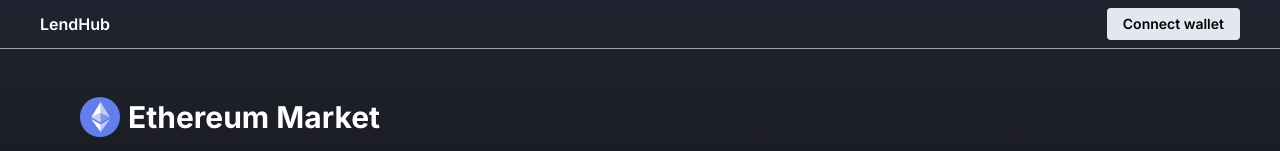
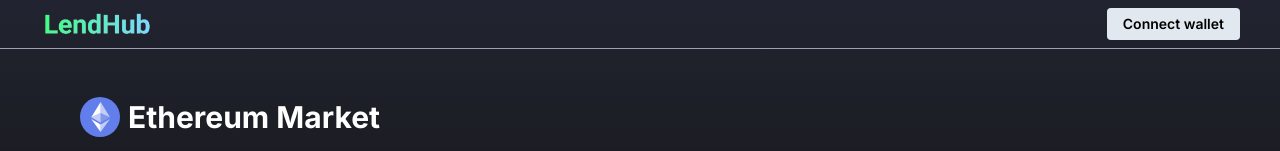
Before and after one commit to shubhamprajapati241/lendhub, a Next.js app: page / in a window 1280 px wide. Shown: the top 151 px of the page. Built offline with nearby package versions, Linux system fonts and the light colour scheme.

Commit message:
Added the Logo and favicon

```diff
--- a/assets/index.js
+++ b/assets/index.js
@@ -5,3 +5,4 @@ export { default as usdt } from "./usdt.svg";
 export { default as dai } from "./dai.svg";
 export { default as metamask } from "./metamask.png";
 export { default as weth } from "./weth.svg";
+export { default as logo } from "./logo.png";
--- a/components/Header.jsx
+++ b/components/Header.jsx
@@ -1,11 +1,13 @@
 import React, { useContext, useEffect } from "react";
 import { ConnectButton } from "../components";
+import { logo } from "../assets";
+import Image from "next/image";
 
 const Header = () => {
   return (
     <nav className="w-full h-15 text-white flex py-2 px-4 lg:px-10 justify-between items-center border-b-[1px] border-gray-400">
-      <a href="/" className="font-semibold text-md">
-        LendHub
+      <a href="/">
+        <Image src={logo} alt="Ether icon" className="w-28 hover:opacity-80" />
       </a>
       <ConnectButton />
     </nav>
--- a/pages/index.tsx
+++ b/pages/index.tsx
@@ -21,7 +21,7 @@ const Home: NextPage = () => {
     <div>
       <Head>
         <title>LendHub - DeFi Lending and Borrowing Protocol</title>
-        <link rel="icon" href="/favicon.ico" />
+        <link rel="icon" href="/lendhub-favi.png" />
       </Head>
 
       <main className="w-full p-0 m-0">
```
Also changed, not shown: assets/logo.png (added), public/lendhub-favi.png (added).
